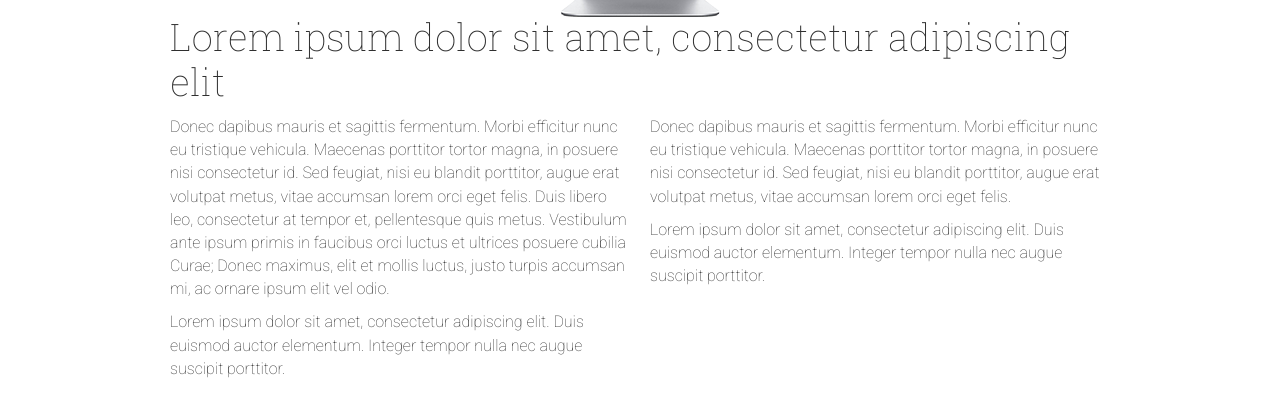
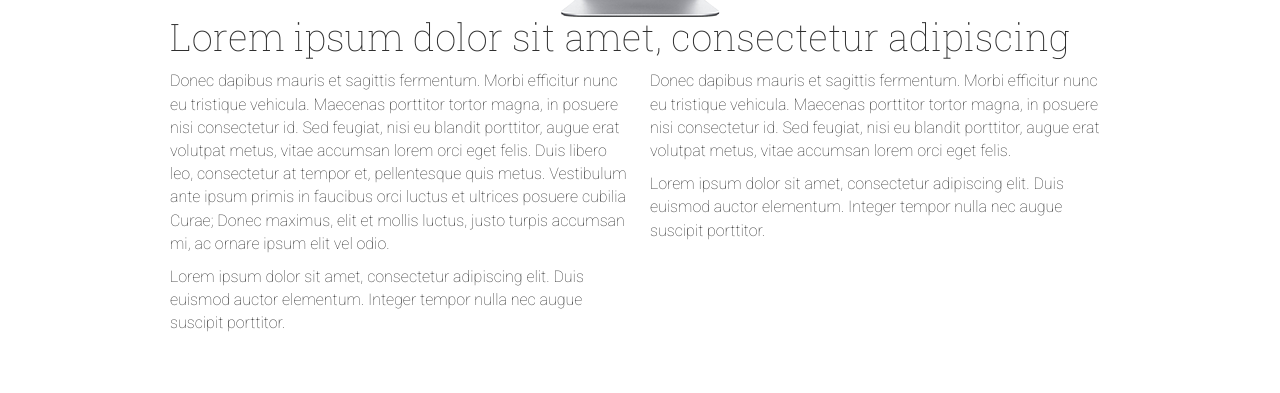
Before and after one commit to JakeSwizzy5/web-lessons-s17, a plain HTML site: page index.html in a window 1280 px wide. Shown: the part 666-1059 px from the top of the page. Drawn offline with Linux system fonts and the light colour scheme.

Commit message:
Shorten Headline Type

```diff
--- a/index.html
+++ b/index.html
@@ -57,7 +57,7 @@
 <section class="introduction">
 	<div class="container">
 	<div class="intro-content">
-		<h2>Lorem ipsum dolor sit amet, consectetur adipiscing elit</h2>
+		<h2>Lorem ipsum dolor sit amet, consectetur adipiscing</h2>
 		<div class="columns_2">
 			<p>Donec dapibus mauris et sagittis fermentum. Morbi efficitur nunc eu tristique vehicula. Maecenas porttitor tortor magna, in posuere nisi consectetur id. Sed feugiat, nisi eu blandit porttitor, augue erat volutpat metus, vitae accumsan lorem orci eget felis. Duis libero leo, consectetur at tempor et, pellentesque quis metus. Vestibulum ante ipsum primis in faucibus orci luctus et ultrices posuere cubilia Curae; Donec maximus, elit et mollis luctus, justo turpis accumsan mi, ac ornare ipsum elit vel odio. </p>
 
```
